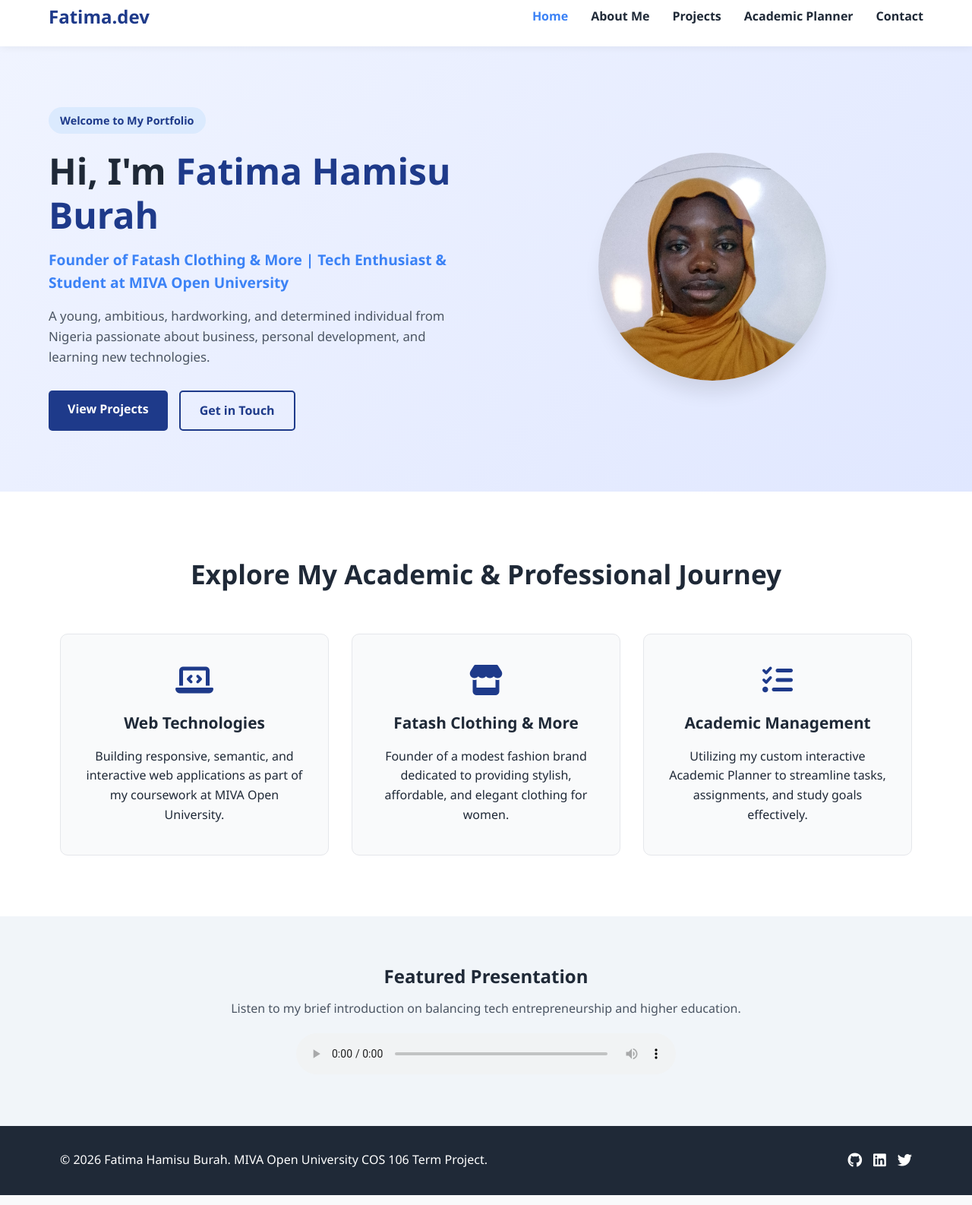
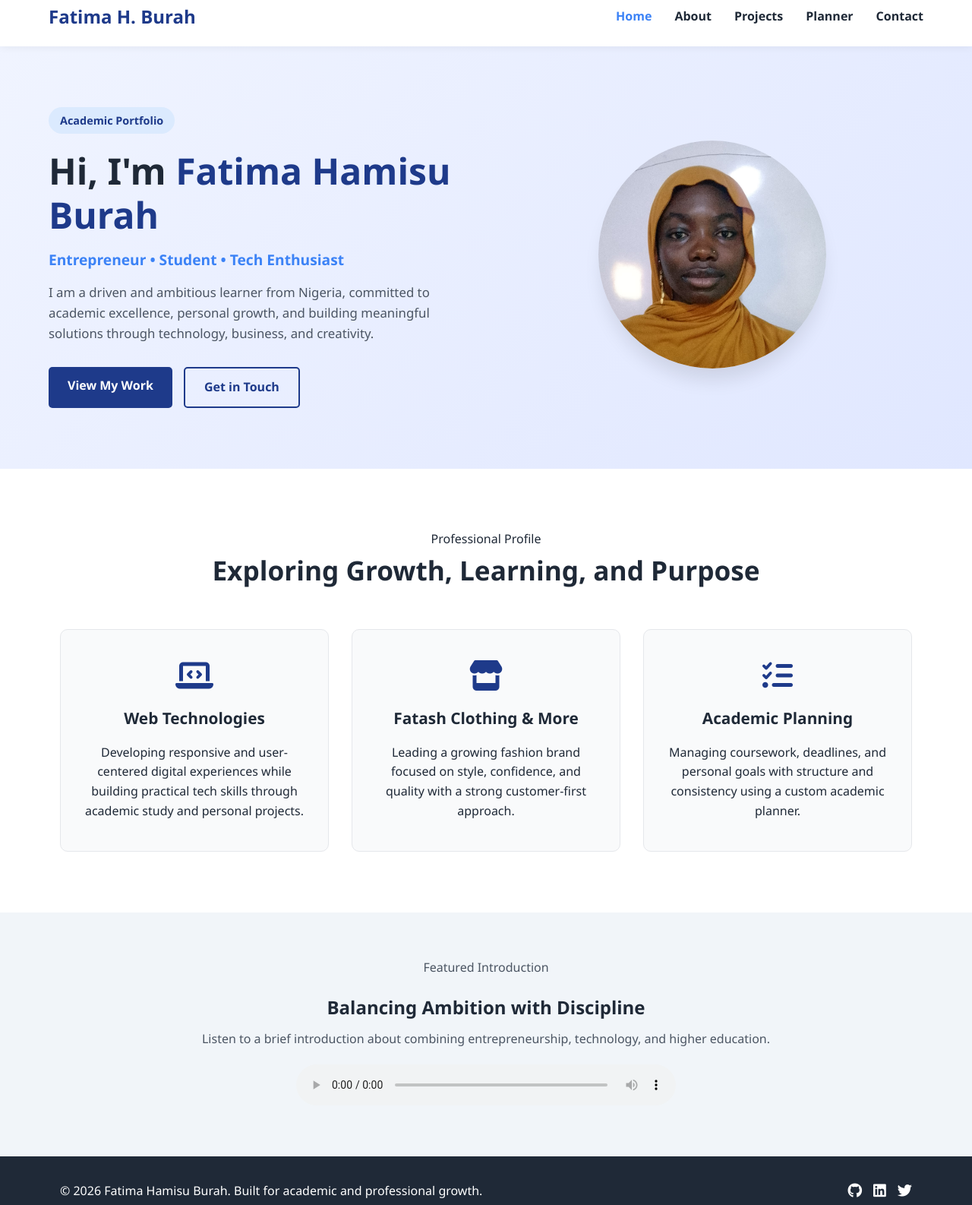
Before and after one commit to Melazeetech/fatash-portfolio, a plain HTML site: page index.html in a window 1280 px wide. Shown: the part 17-1603 px from the top of the page at 76% size. Drawn offline with Linux system fonts and the light colour scheme; a script that the page names is missing.

Commit message:
Refresh the homepage copy and polish the landing page to feel more professional and brand-focused.

```diff
--- a/index.html
+++ b/index.html
@@ -3,84 +3,82 @@
 <head>
     <meta charset="UTF-8">
     <meta name="viewport" content="width=device-width, initial-scale=1.0">
-    <title>Fatima Hamisu Burah - Academic Portfolio & Homepage</title>
+    <meta name="description" content="Fatima Hamisu Burah's academic portfolio and professional profile showcasing research, projects, leadership, and entrepreneurship.">
+    <title>Fatima Hamisu Burah | Academic Portfolio</title>
     <link rel="stylesheet" href="style.css">
     <link rel="stylesheet" href="https://cdnjs.cloudflare.com/ajax/libs/font-awesome/6.4.0/css/all.min.css">
 </head>
 <body>
-    <!-- Navigation Menu -->
     <header>
         <nav class="navbar">
             <div class="logo">
-                <span class="logo-text">Fatima.dev</span>
+                <span class="logo-text">Fatima H. Burah</span>
             </div>
             <ul class="nav-links">
                 <li><a href="index.html" class="active">Home</a></li>
-                <li><a href="about.html">About Me</a></li>
+                <li><a href="about.html">About</a></li>
                 <li><a href="projects.html">Projects</a></li>
-                <li><a href="planner.html">Academic Planner</a></li>
+                <li><a href="planner.html">Planner</a></li>
                 <li><a href="contact.html">Contact</a></li>
             </ul>
-            <div class="hamburger">
+            <div class="hamburger" aria-label="Toggle menu">
                 <i class="fas fa-bars"></i>
             </div>
         </nav>
     </header>
 
-    <!-- Hero Section -->
     <section class="hero">
         <div class="hero-container">
             <div class="hero-content">
-                <span class="welcome-badge">Welcome to My Portfolio</span>
+                <span class="welcome-badge">Academic Portfolio</span>
                 <h1>Hi, I'm <span class="highlight">Fatima Hamisu Burah</span></h1>
-                <p class="subtitle">Founder of Fatash Clothing & More | Tech Enthusiast & Student at MIVA Open University</p>
+                <p class="subtitle">Entrepreneur • Student • Tech Enthusiast</p>
                 <p class="bio-snippet">
-                    A young, ambitious, hardworking, and determined individual from Nigeria passionate about business, personal development, and learning new technologies.
+                    I am a driven and ambitious learner from Nigeria, committed to academic excellence, personal growth, and building meaningful solutions through technology, business, and creativity.
                 </p>
                 <div class="hero-buttons">
-                    <a href="projects.html" class="btn primary-btn">View Projects</a>
+                    <a href="projects.html" class="btn primary-btn">View My Work</a>
                     <a href="contact.html" class="btn secondary-btn">Get in Touch</a>
                 </div>
             </div>
-            <!-- Replace the placeholder div with your actual image -->
+
             <div class="hero-image">
                 <div class="img-wrapper">
                     <img src="fatima-photo.jpg" alt="Fatima Hamisu Burah" class="profile-avatar">
                 </div>
             </div>
-
         </div>
     </section>
 
-    <!-- Quick Overview Section -->
     <section class="overview-section">
         <div class="container">
-            <h2>Explore My Academic & Professional Journey</h2>
+            <p class="section-tag">Professional Profile</p>
+            <h2>Exploring Growth, Learning, and Purpose</h2>
             <div class="grid-3">
                 <div class="card">
                     <i class="fas fa-laptop-code card-icon"></i>
                     <h3>Web Technologies</h3>
-                    <p>Building responsive, semantic, and interactive web applications as part of my coursework at MIVA Open University.</p>
+                    <p>Developing responsive and user-centered digital experiences while building practical tech skills through academic study and personal projects.</p>
                 </div>
                 <div class="card">
                     <i class="fas fa-store card-icon"></i>
                     <h3>Fatash Clothing & More</h3>
-                    <p>Founder of a modest fashion brand dedicated to providing stylish, affordable, and elegant clothing for women.</p>
+                    <p>Leading a growing fashion brand focused on style, confidence, and quality with a strong customer-first approach.</p>
                 </div>
                 <div class="card">
                     <i class="fas fa-tasks card-icon"></i>
-                    <h3>Academic Management</h3>
-                    <p>Utilizing my custom interactive Academic Planner to streamline tasks, assignments, and study goals effectively.</p>
+                    <h3>Academic Planning</h3>
+                    <p>Managing coursework, deadlines, and personal goals with structure and consistency using a custom academic planner.</p>
                 </div>
             </div>
         </div>
     </section>
 
-    <!-- Multimedia / Audio-Visual Feature (Semantic HTML requirement) -->
     <section class="multimedia-section">
         <div class="container multimedia-container">
-            <h2>Featured Presentation</h2>
-            <p>Listen to my brief introduction on balancing tech entrepreneurship and higher education.</p>
+            <p class="section-tag">Featured Introduction</p>
+            <h2>Balancing Ambition with Discipline</h2>
+            <p>Listen to a brief introduction about combining entrepreneurship, technology, and higher education.</p>
             <div class="audio-wrapper">
                 <audio controls>
                     <source src="https://www.w3schools.com/html/horse.mp3" type="audio/mpeg">
@@ -90,14 +88,13 @@
         </div>
     </section>
 
-    <!-- Footer -->
     <footer>
         <div class="container footer-content">
-            <p>&copy; 2026 Fatima Hamisu Burah. MIVA Open University COS 106 Term Project.</p>
-            <div class="social-links">
-                <a href="#"><i class="fab fa-github"></i></a>
-                <a href="#"><i class="fab fa-linkedin"></i></a>
-                <a href="#"><i class="fab fa-twitter"></i></a>
+            <p>&copy; 2026 Fatima Hamisu Burah. Built for academic and professional growth.</p>
+            <div class="social-links" aria-label="Social media links">
+                <a href="#" aria-label="GitHub"><i class="fab fa-github"></i></a>
+                <a href="#" aria-label="LinkedIn"><i class="fab fa-linkedin"></i></a>
+                <a href="#" aria-label="Twitter"><i class="fab fa-twitter"></i></a>
             </div>
         </div>
     </footer>
```
Lines whose indentation alone changed are shown as unchanged.
